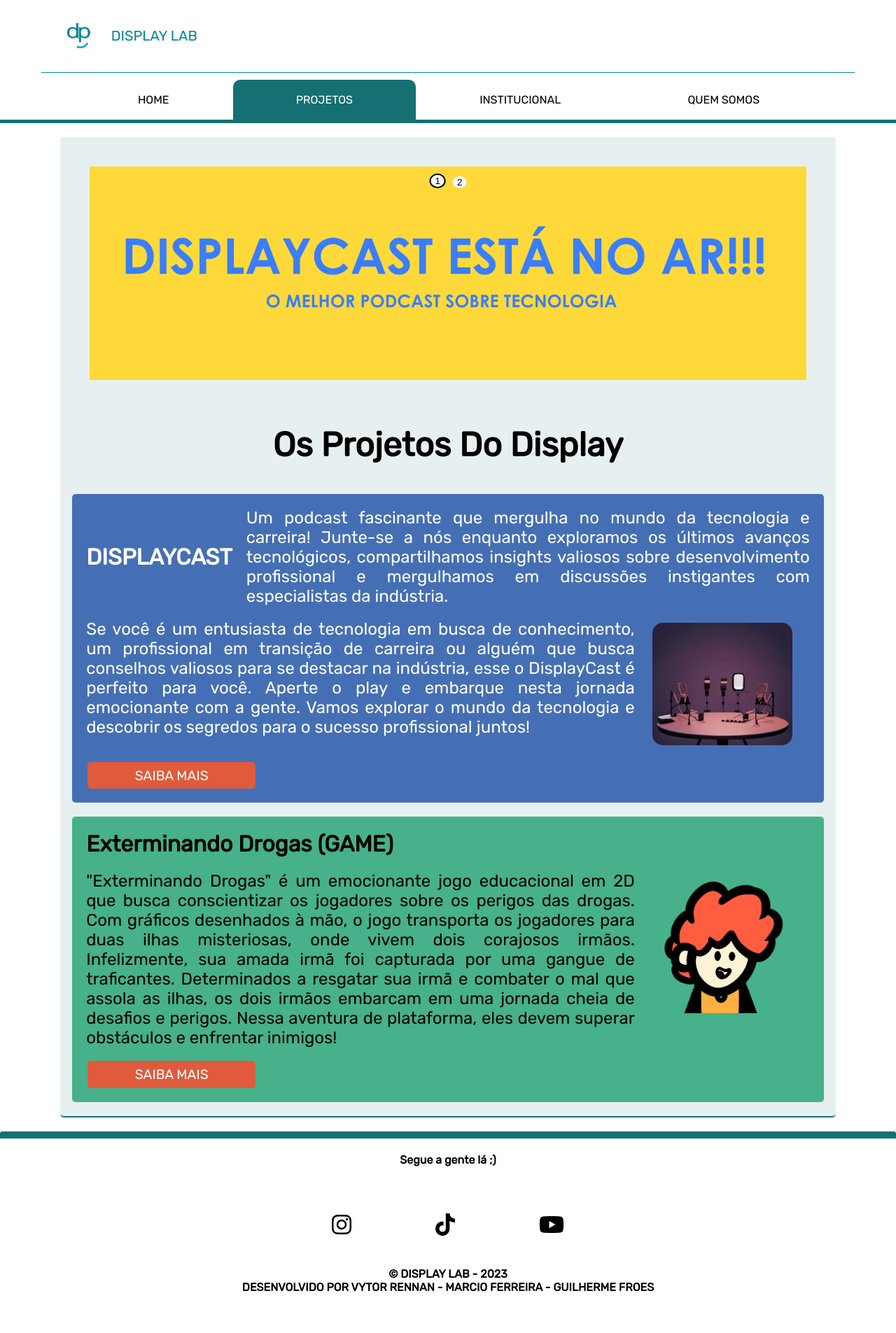
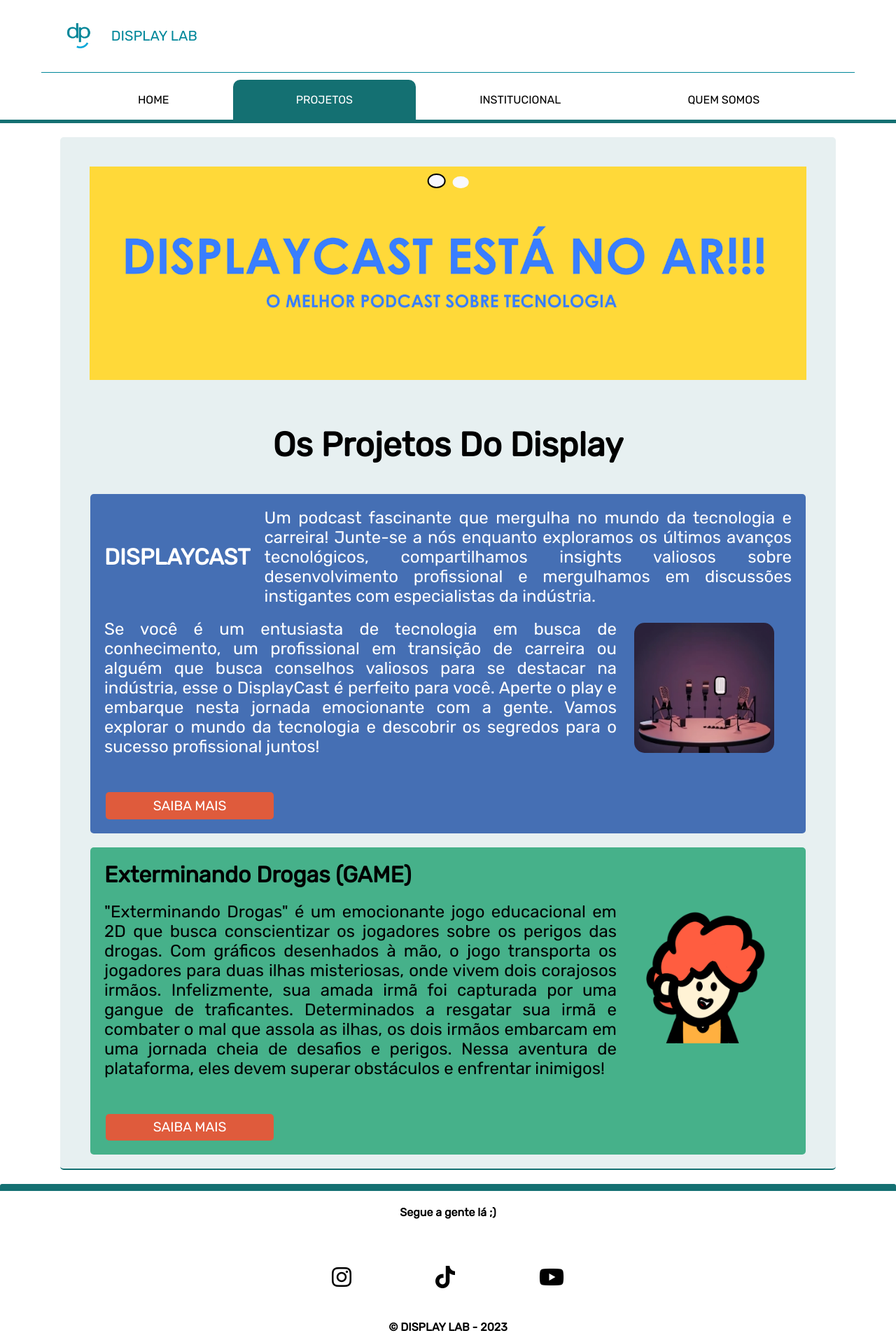
Before and after one commit to GuilhermeHMFroes/DisplaySite, a Flask app: page /projetos in a window 1280 px wide. Shown: the top 1905 px of the page at 70% size. Before the commit the page ends 1846 px from the top, so only its background shows below. Run offline with Flask 3, Linux system fonts and the light colour scheme.

Commit message:
Tirando o texto de dentro dos botões do carrossel e feito alguns ajustes nas imagens para telas diferentes

```diff
--- a/static/css/home.css
+++ b/static/css/home.css
@@ -63,6 +63,8 @@
     border-radius: 50%;
     background-color: ghostwhite;
     margin: 10px 5px;
+    width:max-content;
+    height: fit-content;
 }
 
 .topicoNoticia {
--- a/static/css/projetoPodcast.css
+++ b/static/css/projetoPodcast.css
@@ -59,7 +59,7 @@
 
 @media (max-width: 980px) {
   #todosEpisodios {
-    font-size: 1.7em !important;
+    font-size: 1.2em !important;
   }
 
   .mostrarMaisBtnPodcast {
--- a/static/css/projetos.css
+++ b/static/css/projetos.css
@@ -42,9 +42,18 @@
     margin: 10px 5px;
 }
 
+#layoutsDeProjetos {
+    display: flex;
+    flex-direction: column;
+    align-items: center;
+    justify-content: center;
+    width: 95%;
+}
+
 .saiba-mais {
     --btnTamanho: 15em;
     width: var(--btnTamanho);
+    margin-top: 2em;
 }
 
 .botao {
@@ -57,6 +66,7 @@
     border-radius: 5px;
     display: table-cell;
     vertical-align: middle;
+
 }
 
 .projetoLayout1 {
@@ -102,7 +112,7 @@
 }
 
 .projetoLayout1Image {
-    width: 25%;
+    width: 100%;
     max-width: 200px;
     padding: 5px;
     border-radius: 20px;
--- a/static/js/home.js
+++ b/static/js/home.js
@@ -24,7 +24,8 @@
 
 carrosselArray.forEach((element, index) => {
     let newBtnCarrossel = document.createElement("button");
-    newBtnCarrossel.innerText = (index + 1).toString();
+    newBtnCarrossel.innerText = "O";
+    newBtnCarrossel.style.color = "transparent";
 
     newBtnCarrossel.addEventListener("click", () => {
         carrosselImage.style.height = "0%";
--- a/static/js/projetos.js
+++ b/static/js/projetos.js
@@ -24,7 +24,8 @@
 
 carrosselArray.forEach((element, index) => {
     let newBtnCarrossel = document.createElement("button");
-    newBtnCarrossel.innerText = (index + 1).toString();
+    newBtnCarrossel.innerText = "O";
+    newBtnCarrossel.style.color = "transparent";
 
     newBtnCarrossel.addEventListener("click", () => {
         carrosselImage.style.height = "0%";
--- a/templates/projetos.html
+++ b/templates/projetos.html
@@ -23,6 +23,7 @@
 <h1 id="tituloProjetosDoDisplay">Os Projetos Do Display</h1>
 
 <!-- Podcast -->
+<div id="layoutsDeProjetos">
     <div class="projetoLayout1">
         <div class="projetoLayout1Upper">
             <h1 class="projetoLayout1Titulo">DISPLAYCAST</h1>
@@ -65,6 +66,7 @@
 
     <!-- Comunicação -->
     <!--  -->
+</div>
 
 <section id="project-details" style="display: none;">
     <h1>Sobre o projeto</h1>
```
Lines whose indentation alone changed are shown as unchanged.
